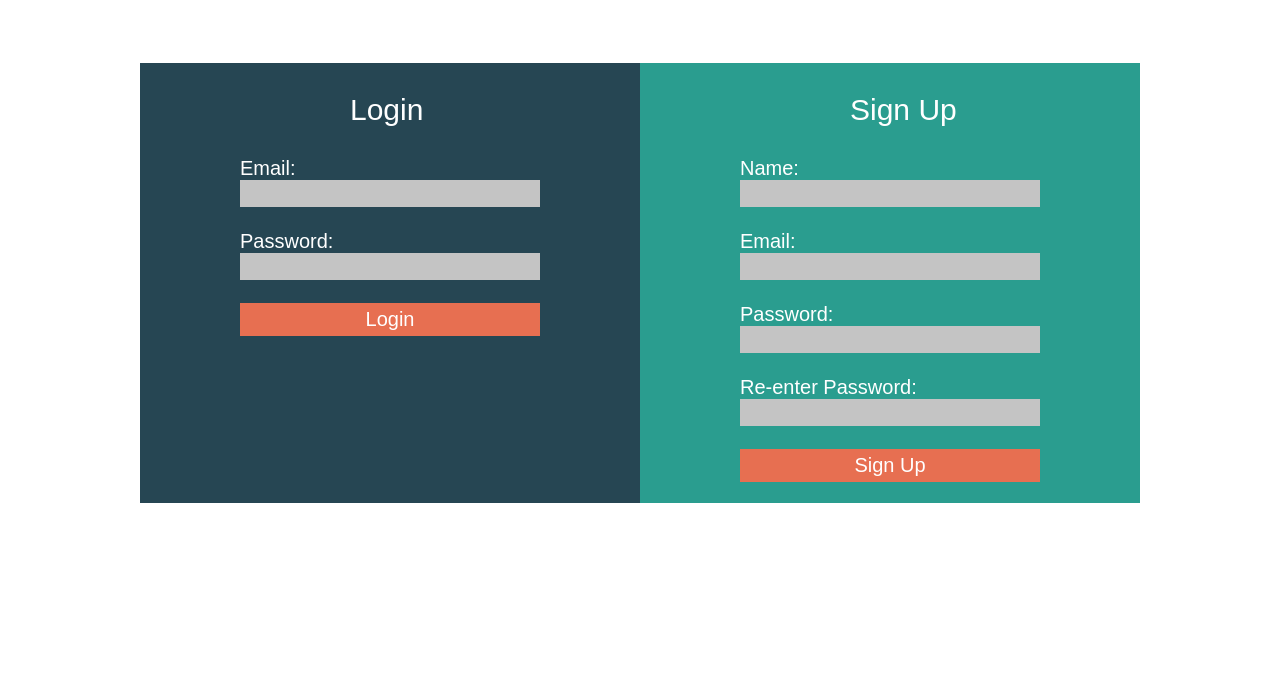
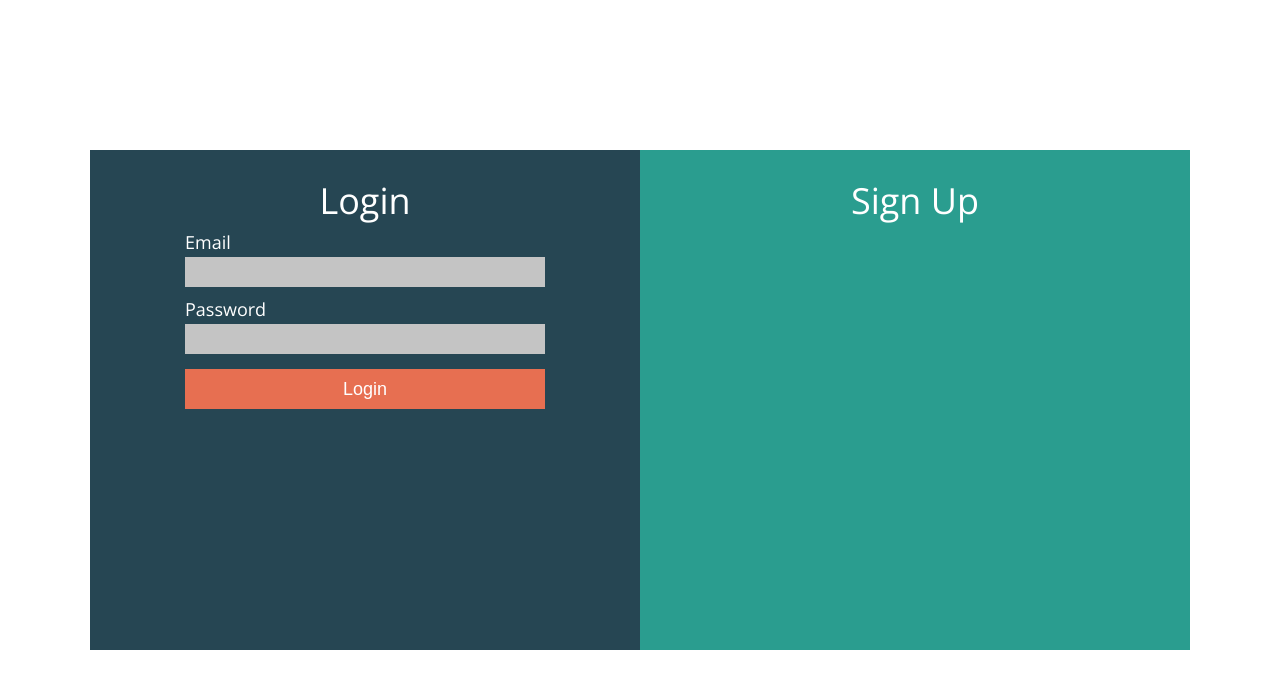
Before and after one commit to bipandhakal/hackathon-website, a plain HTML site: page index.html in a window 1280 px wide. Drawn offline with nearby package versions, Linux system fonts and the light colour scheme.

Commit message:
Some modification

```diff
--- a/index.html
+++ b/index.html
@@ -1,38 +1,36 @@
 <!DOCTYPE html>
 <html lang="en">
-<head>
-    <meta charset="UTF-8">
-    <meta name="viewport" content="width=device-width, initial-scale=1.0">
-    <link rel="stylesheet" href="style.css">
-    <title>Educational Website</title>
-</head>
-<body>
-    <div class="flex-container">
-        <div class="first-box">
-            <p>Login</p>
-            Email:<br>
-            <input type="email" name="email_id" id=""><br><br>
-            Password:<br>
-            <input type="password" name="pw" id=""><br><br>
-            <div class="log">
-                Login
+  <head>
+    <meta charset="UTF-8" />
+    <meta name="viewport" content="width=device-width, initial-scale=1.0" />
+    <meta http-equiv="X-UA-Compatible" content="ie=edge" />
+    <title>Online Exam Platform</title>
+
+    <link rel="stylesheet" href="style.css" />
+  </head>
+  <body>
+    <div class="login-flex-container">
+      <div class="auth-box">
+        <div class="boxes login-box">
+          <h2>Login</h2>
+          <form>
+            <div class="form-element">
+              <label for="Email">Email</label><br />
+              <input type="email" name="" id="" />
             </div>
+            <div class="form-element">
+              <label for="Password">Password</label><br />
+              <input type="password" name="" id="" />
+            </div>
+            <div class="form-element">
+              <input type="submit" value="Login" />
+            </div>
+          </form>
         </div>
-
-        <div class="second-box">
-            <p>Sign Up</p>
-            Name:<br>
-            <input type="text" name="full_name" id=""><br><br>
-            Email:<br>
-            <input type="email" name="email_id" id=""><br><br>
-            Password:<br>
-            <input type="password" name="pw" id=""><br><br>
-            Re-enter Password:<br>
-            <input type="password" name="re_pw" id=""><br><br>
-            <div class="sign">
-                Sign Up
-            </div>
+        <div class="boxes sign-up-box">
+          <h2>Sign Up</h2>
         </div>
+      </div>
     </div>
-</body>
+  </body>
 </html>
--- a/style.css
+++ b/style.css
@@ -1,70 +1,102 @@
-legend {
-	text-align: center;
-	font-weight: 500;
+@import url("https://fonts.googleapis.com/css2?family=Open+Sans:ital,wght@0,300;0,400;0,700;1,400&display=swap");
+
+:root {
+  --primary-color: #264653;
+  --gray: #c4c4c4;
+  --secondary-color: #2a9d8f;
+  --component-color: #e76f51;
+  --white: #ffffff;
+  --black: #000000;
 }
-.flex-container {
-	display: flex;
-	background-color: #ffffff;
-	justify-content: center;
-	color: #ffffff;
-	margin-top: 5%;
-	margin-bottom: 5%;
+
+* {
+  margin: 0;
+  padding: 0;
+  box-sizing: border-box;
 }
-p{
-	padding-left: 110px;
-	font-size: 30px;
+
+body {
+  font-family: "Open Sans", sans-serif;
+  font-size: 18px;
+  font-weight: 300;
 }
-.first-box {
-	background-color: #264653;
-	font-family: Arial, Helvetica, sans-serif;
-	margin: 0px;
-	font-size: 20px;
-	width: 400px;
-	height: 400px;
-	padding-left: 100px;
-	padding-bottom: 40px;
+
+h1,
+h2,
+h3 {
+  font-weight: 300;
 }
-.second-box {
-	background-color: #2A9D8F;
-	font-family: Arial, Helvetica, sans-serif;
-	margin: 0px;
-	padding-left: 100px;
-	padding-bottom: 40px;
-	font-size: 20px;
-	width: 400px;
-	height: 400px;
+
+h1 {
+  font-size: 48px;
 }
-input[type=text] {
-	width: 70%;
-	padding: 6px 10px;
-	background-color: #c4c4c4;
-	border: 0ch;
+
+h2 {
+  font-size: 36px;
 }
-input[type=password] {
-	width: 70%;
-	padding: 6px 10px;
-	background-color: #c4c4c4;
-	border: 0ch;
+
+h3 {
+  font-size: 24px;
 }
-input[type=email] {
-	width: 70%;
-	padding: 6px 10px;
-	background-color: #c4c4c4;
-	border: 0ch;
+
+.login-flex-container {
+  height: 100vh;
+  width: 100vw;
+  display: flex;
+  justify-content: center;
+  align-items: center;
 }
-.log {
-	height: 10px;
-	width: 75%;
-	padding-bottom: 18px;
-	padding-top: 5px;
-	background-color:#E76F51;
-	text-align: center;
+
+.auth-box {
+  width: 1100px;
+  height: 500px;
+  display: flex;
 }
-.sign {
-	height: 10px;
-	width: 75%;
-	padding-bottom: 18px;
-	padding-top: 5px;
-	background-color: #E76F51;
-	text-align: center;
+
+.boxes {
+  width: 50%;
+  height: 100%;
+  padding: 26px 50px;
+  color: var(--white);
 }
+
+.boxes h2 {
+  text-align: center;
+}
+
+.boxes input {
+  width: 100%;
+  height: 30px;
+  margin-top: 3px;
+  background-color: var(--gray);
+  border: none;
+  padding: 3px;
+}
+
+.boxes form {
+  display: flex;
+  flex-direction: column;
+  align-items: center;
+}
+
+.boxes .form-element {
+  width: 80%;
+  margin: 5px;
+}
+
+.login-box {
+  background: var(--primary-color);
+}
+
+.sign-up-box {
+  background: var(--secondary-color);
+}
+
+input[type="submit"] {
+  background-color: var(--component-color);
+  color: var(--white);
+  margin-top: 5px;
+  height: 40px;
+  font-size: 18px;
+  font-weight: 300;
+}
```
Also changed, not shown: 1 other file.
